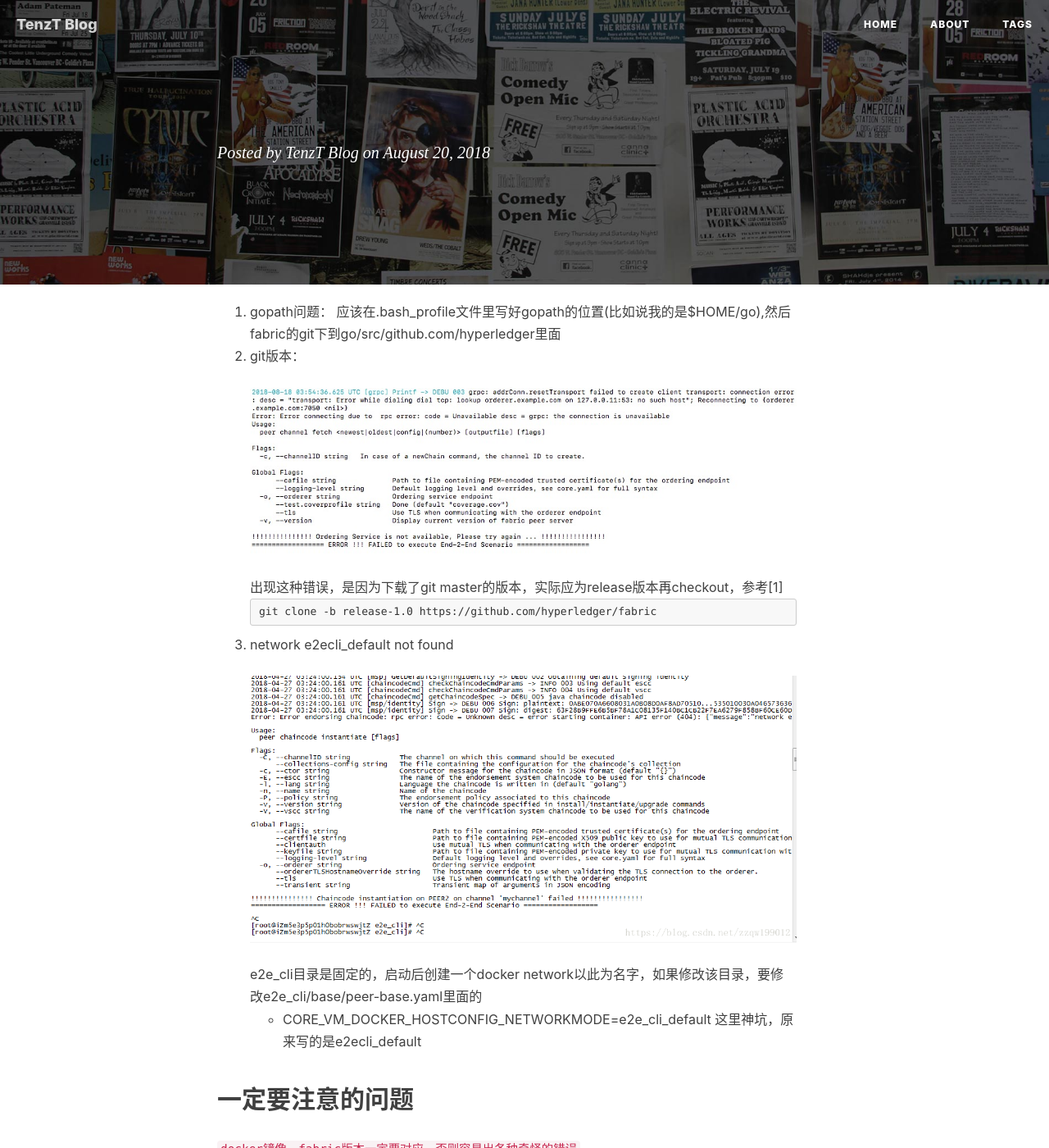
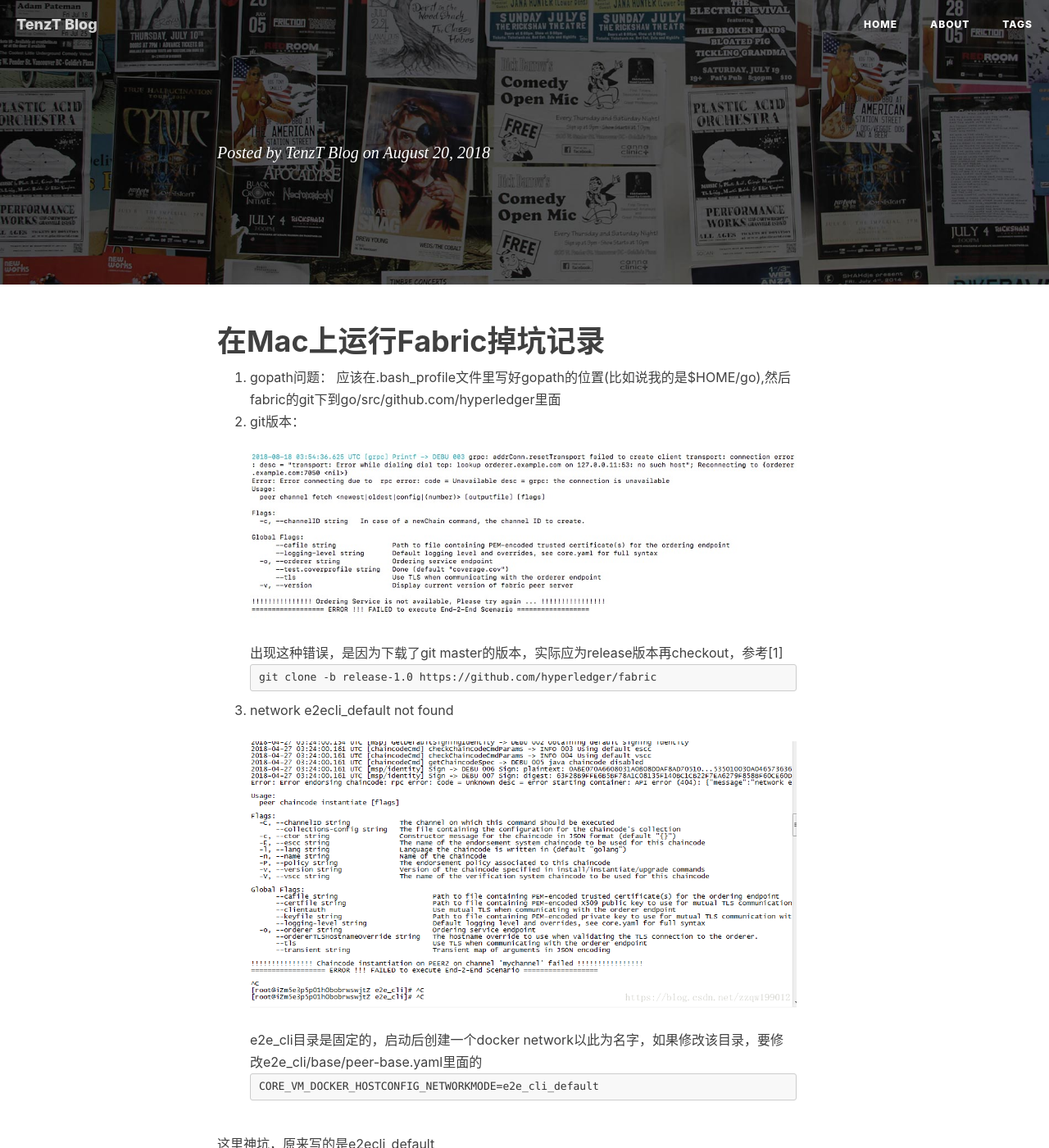
Before and after one commit to TenzT/TenzT.github.io, a Jekyll site: the page built from _posts/2018-08-18-blockchain_fabric_mac.markdown, in a window 1280 px wide and 1400 px high. Shown: the whole window at 82% size. Built offline with Jekyll 4.4.1, drawn with Linux system fonts in a browser that asks for light colours; nearby versions of some CDN libraries; our own code applies the rules of GitHub Pages for plain Markdown files; comment, search, counter and statistics services are not loaded.

Commit message:
Fabric on Mac

````diff
--- a/_posts/2018-08-18-blockchain_fabric_mac.markdown
+++ b/_posts/2018-08-18-blockchain_fabric_mac.markdown
@@ -10,6 +10,7 @@ tags:
 	- HyperLedger-Fabric
 ---
 
+# 在Mac上运行Fabric掉坑记录
 1. gopath问题：
 应该在.bash_profile文件里写好gopath的位置(比如说我的是$HOME/go),然后fabric的git下到go/src/github.com/hyperledger里面
 2. git版本：
@@ -22,7 +23,10 @@ git clone -b release-1.0 https://github.com/hyperledger/fabric
 3. network e2ecli_default not found
 ![](https://raw.githubusercontent.com/TenzT/TenzT.github.io/master/img_markdown/fabric/DEBU006.png)
 e2e_cli目录是固定的，启动后创建一个docker network以此为名字，如果修改该目录，要修改e2e_cli/base/peer-base.yaml里面的
-- CORE_VM_DOCKER_HOSTCONFIG_NETWORKMODE=e2e_cli_default
+```
+CORE_VM_DOCKER_HOSTCONFIG_NETWORKMODE=e2e_cli_default
+```
+
 这里神坑，原来写的是e2ecli_default
 
 ## 一定要注意的问题
````
Also changed, not shown: 1 other file.
